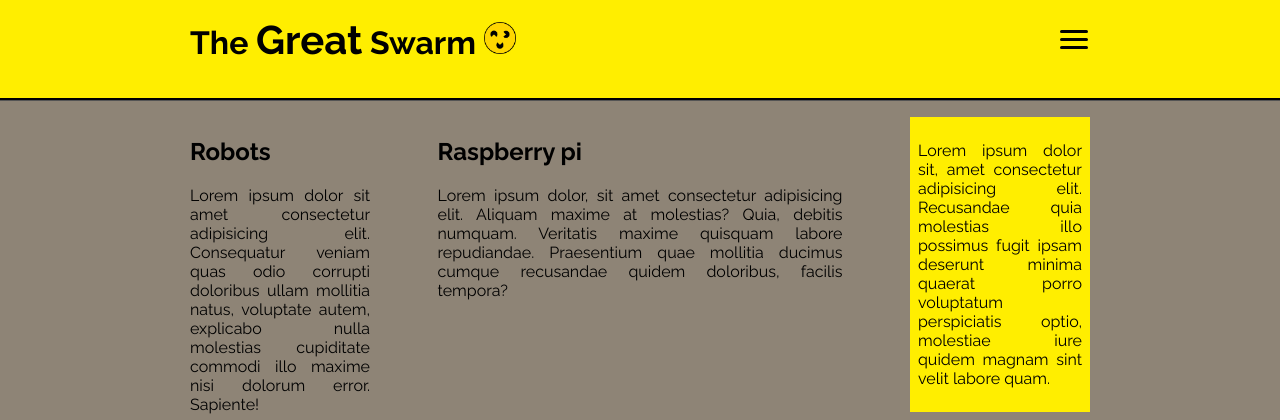
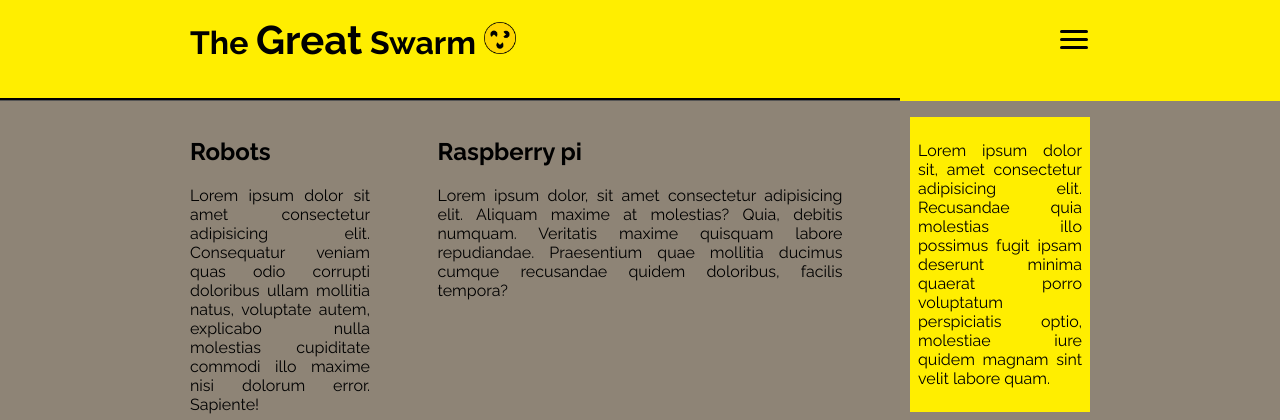
Before and after one commit to Gwardii/Swarm-of-Mobile-Robots, a Flask app: page / in a window 1280 px wide. Shown: the top 420 px of the page. Run offline with Flask 2, Linux system fonts and the light colour scheme; parts of the project's set-up code (start-up, migrations or seed data) failed here and were passed over.

Commit message:
names changes

```diff
--- a/Camera/stream_tests/flask_version/static/style.css
+++ b/Camera/stream_tests/flask_version/static/style.css
@@ -14,6 +14,7 @@ header {
 }
 /* ------NAVIGATION-------- */
 nav {
+  max-width: 900px;
   background-color: var(--colors-yellow);
   padding: 0.1em 0 0.1em 0;
   margin: 0% 0% 0% 0%;
@@ -36,6 +37,7 @@ nav.active {
   display: flex;
   align-items: center;
   justify-content: center;
+  margin: auto;
   padding: 0;
 
   /* border: 2px solid magenta; */
```
Also changed, not shown: Readme_img/web_screenshot1.png (renamed from Readme_img/web_screensho1t.png).
